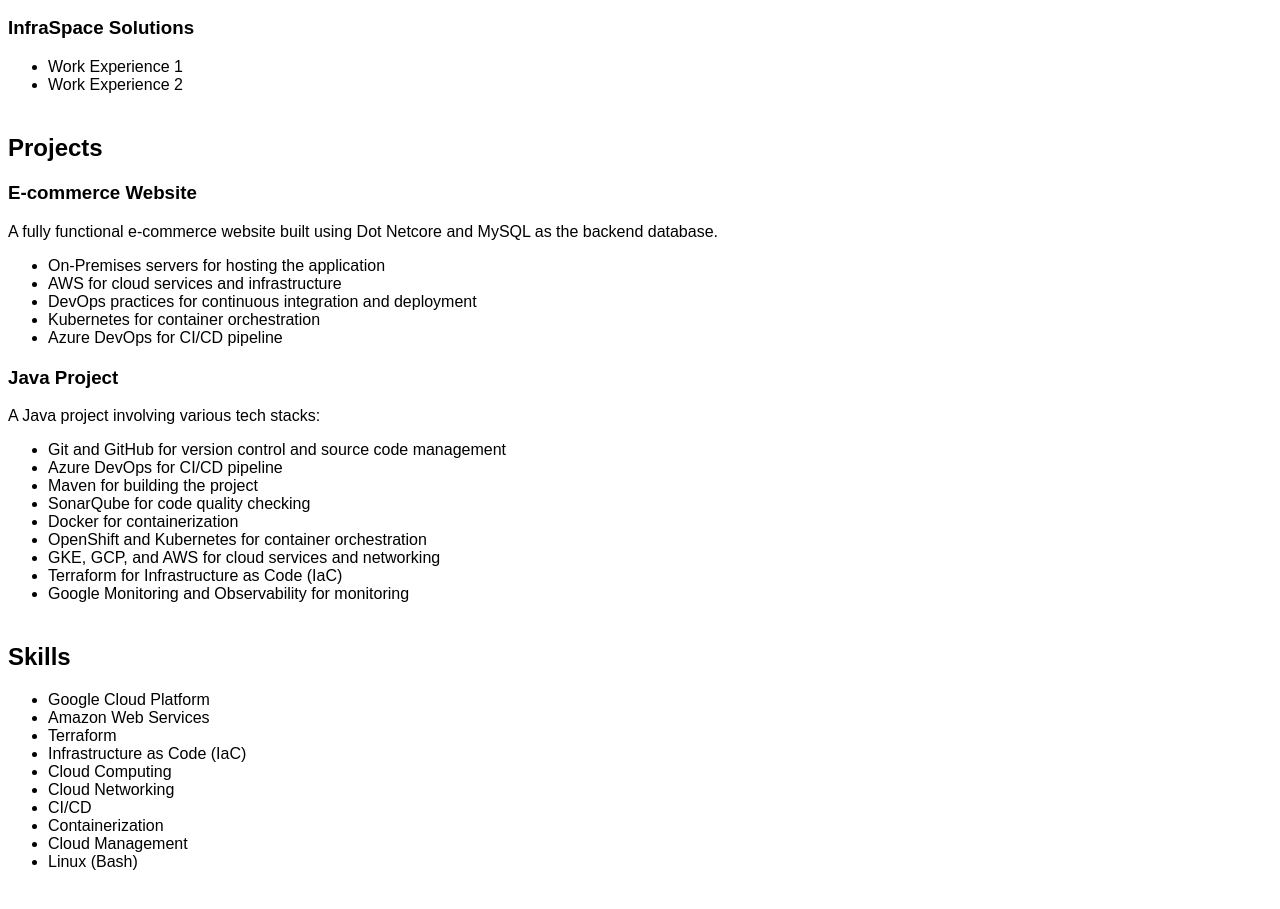
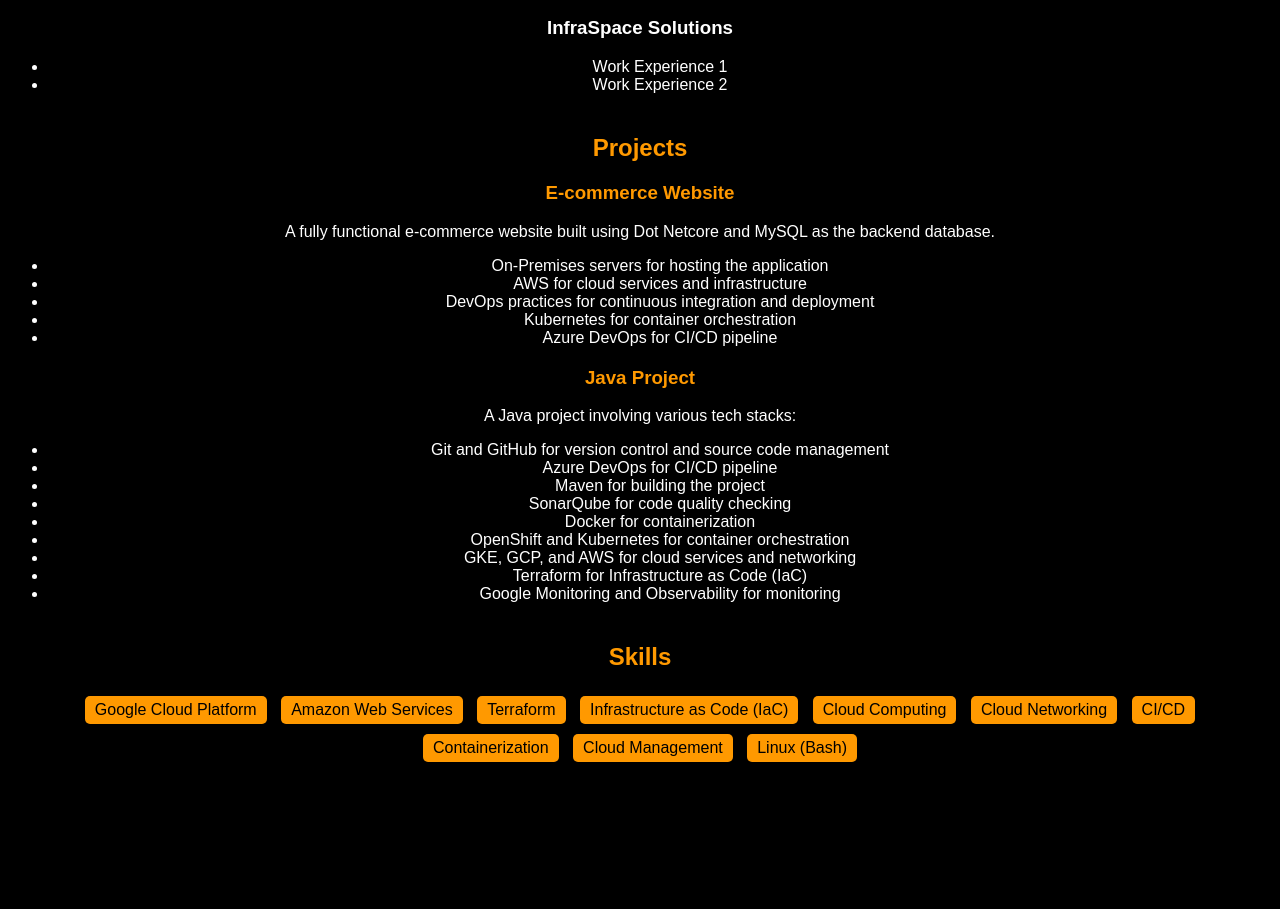
Before and after one commit to sunilmsanand/sunilmsanand.github.io, a plain HTML site: page index.html in a window 1280 px wide. Shown: the part 283-1192 px from the top of the page. After the commit the page ends 1090 px from the top, so only its background shows below. Drawn offline with Linux system fonts and the light colour scheme.

Commit message:
Update index.html

```diff
--- a/index.html
+++ b/index.html
@@ -6,19 +6,24 @@
     /* CSS styles for the portfolio */
     body {
       font-family: Arial, sans-serif;
+      background-color: black;
+      color: white;
     }
 
     h1 {
       text-align: center;
       margin-bottom: 20px;
+      color: #ff9900;
     }
 
     .section {
       margin-bottom: 40px;
+      text-align: center;
     }
 
     .section-title {
       font-weight: bold;
+      color: #ff9900;
     }
 
     .section-content {
@@ -31,6 +36,7 @@
 
     .project-title {
       font-weight: bold;
+      color: #ff9900;
     }
 
     .project-description {
@@ -39,6 +45,21 @@
 
     .project-tech-stack {
       margin-top: 10px;
+    }
+
+    .skills-list {
+      list-style-type: none;
+      padding: 0;
+      text-align: center;
+    }
+
+    .skills-list li {
+      display: inline-block;
+      margin: 5px;
+      padding: 5px 10px;
+      background-color: #ff9900;
+      color: black;
+      border-radius: 5px;
     }
   </style>
 </head>
@@ -103,7 +124,7 @@
   <div class="section">
     <h2 class="section-title">Skills</h2>
     <div class="section-content">
-      <ul>
+      <ul class="skills-list">
         <li>Google Cloud Platform</li>
         <li>Amazon Web Services</li>
         <li>Terraform</li>
```
